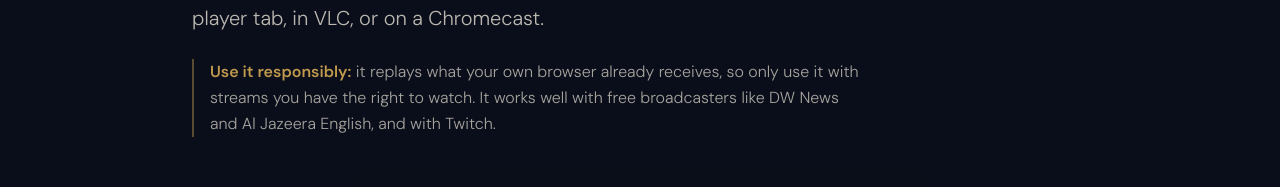
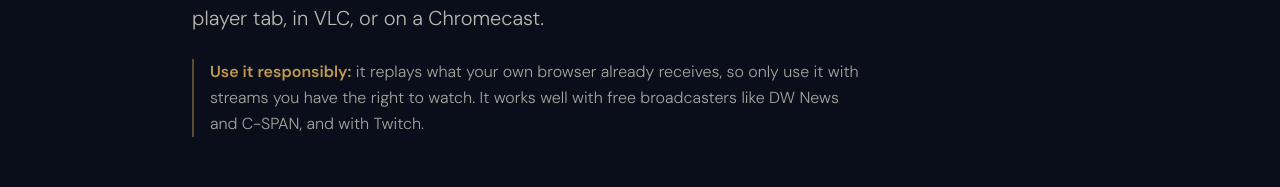
Before and after one commit to afxjzs/doug-is, a Next.js app: page /building/stream-sniffer in a window 1280 px wide. Shown: the part 371-558 px from the top of the page. Built offline with nearby package versions, Linux system fonts and the light colour scheme; no server answers.

Commit message:
Stream Sniffer page: name C-SPAN instead of Al Jazeera English

```diff
--- a/src/app/building/stream-sniffer/page.tsx
+++ b/src/app/building/stream-sniffer/page.tsx
@@ -139,8 +139,8 @@
 						<p className="mt-6 text-base text-[rgba(var(--color-foreground),0.7)] max-w-2xl leading-relaxed border-l-2 border-[rgba(var(--color-accent),0.4)] pl-4">
 							<span className="text-[rgba(var(--color-accent),0.9)] font-semibold">Use it responsibly:</span>{" "}
 							it replays what your own browser already receives, so only use it with streams you
-							have the right to watch. It works well with free broadcasters like DW News and Al
-							Jazeera English, and with Twitch.
+							have the right to watch. It works well with free broadcasters like DW News and
+							C-SPAN, and with Twitch.
 						</p>
 					</div>
 
```
